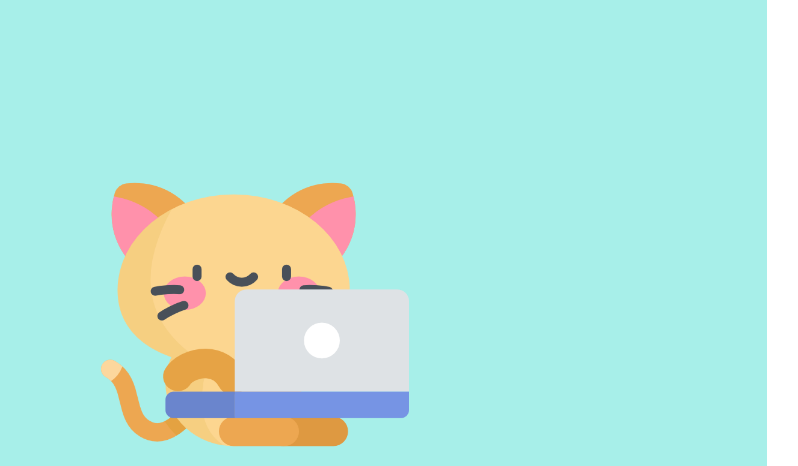
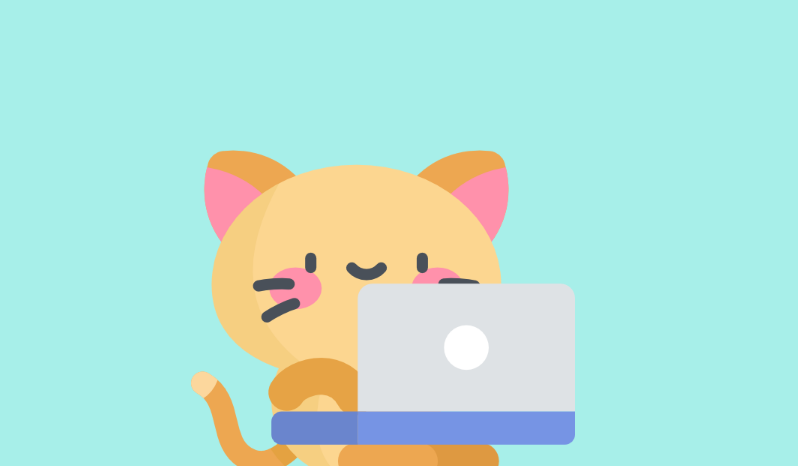
Before and after one commit to mThuynh53/WEB222-Final-Assessment, a plain HTML site: page index.html in a window 1280 px wide. Shown: the top 466 px of the page, without its empty margins (257-1055 px from the left). Drawn offline with nearby package versions, Linux system fonts and the light colour scheme.

Commit message:
Update styles.css

```diff
--- a/css/styles.css
+++ b/css/styles.css
@@ -8,10 +8,7 @@
 body {
     margin: 0px;
     min-height: 100vh;
-    max-width: 1024px;
-    width: 95%;
     font-family: 'Bree Serif', serif;
-
 }
 header {
     min-height: 100vh;
```
